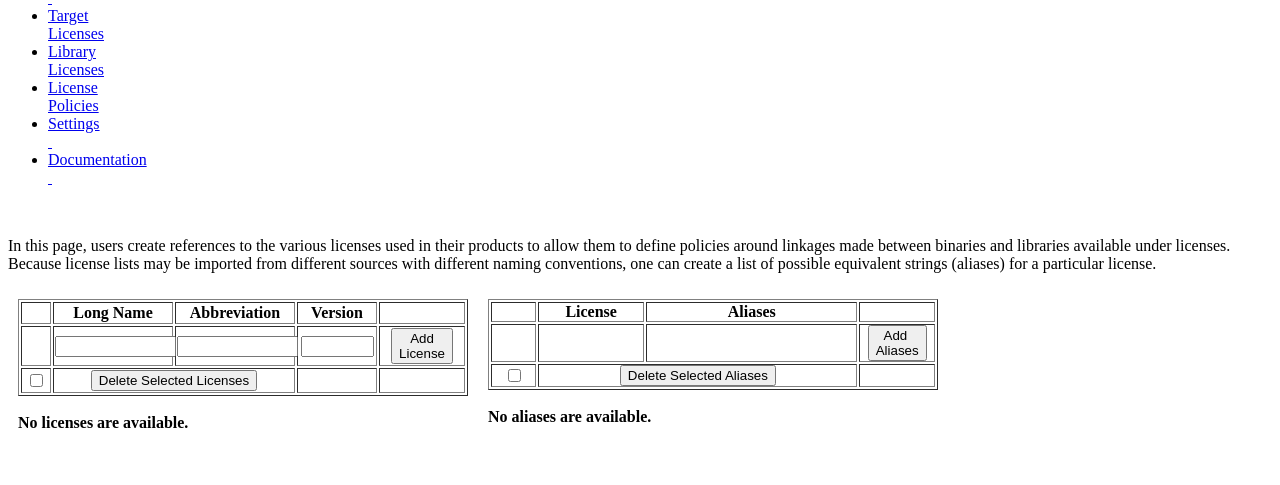
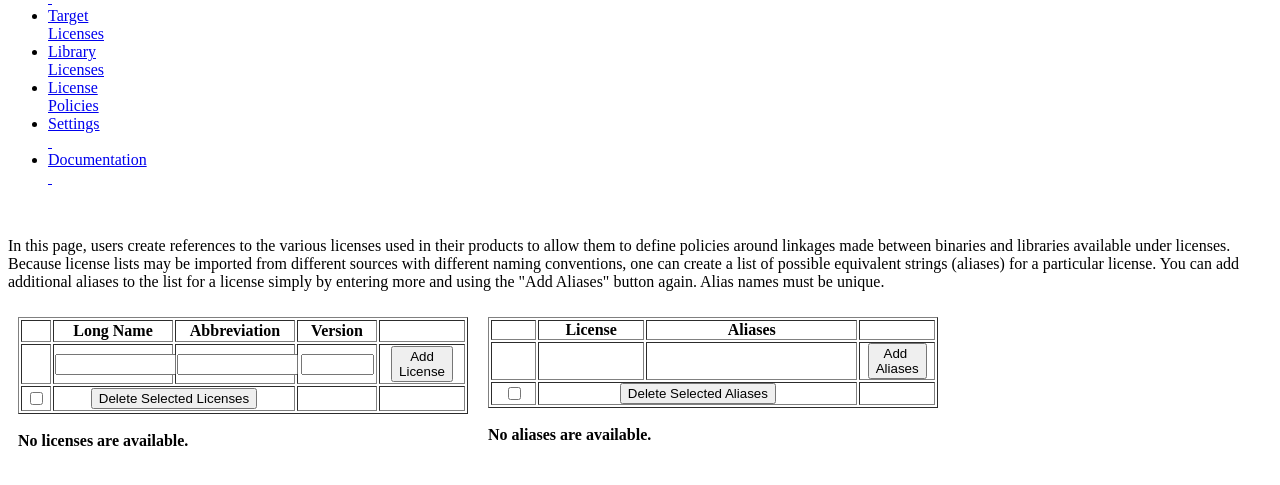
Before and after one commit to linuxfoundation/dep-checker, a Django app: template compliance/templates/linkage/licenses.html in a window 1280 px wide. Shown: the part 117-602 px from the top of the page. Run offline with Django 3.2, Linux system fonts and the light colour scheme; the template is opened without the code that fills it, so the values that code supplies are empty.

Commit message:
Add some text to explain adding more aliases for existing lists.

```diff
--- a/compliance/templates/linkage/licenses.html
+++ b/compliance/templates/linkage/licenses.html
@@ -11,7 +11,9 @@
 their products to allow them to define policies around linkages made between
 binaries and libraries available under licenses.  Because license lists may
 be imported from different sources with different naming conventions, one can
-create a list of possible equivalent strings (aliases) for a particular license.</p>
+create a list of possible equivalent strings (aliases) for a particular license.
+You can add additional aliases to the list for a license simply by entering more
+and using the "Add Aliases" button again. Alias names must be unique.</p>
 <div class="container" id="license_form">
 <form name="licenseform" method="post" action="" enctype="multipart/form-data">
   <table border="1" width=450 style='table-layout:fixed'>
```
